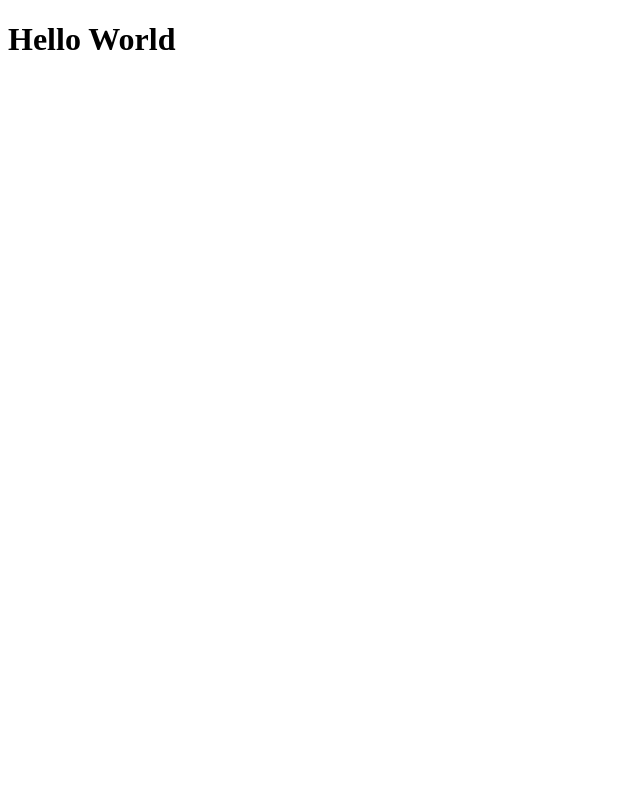
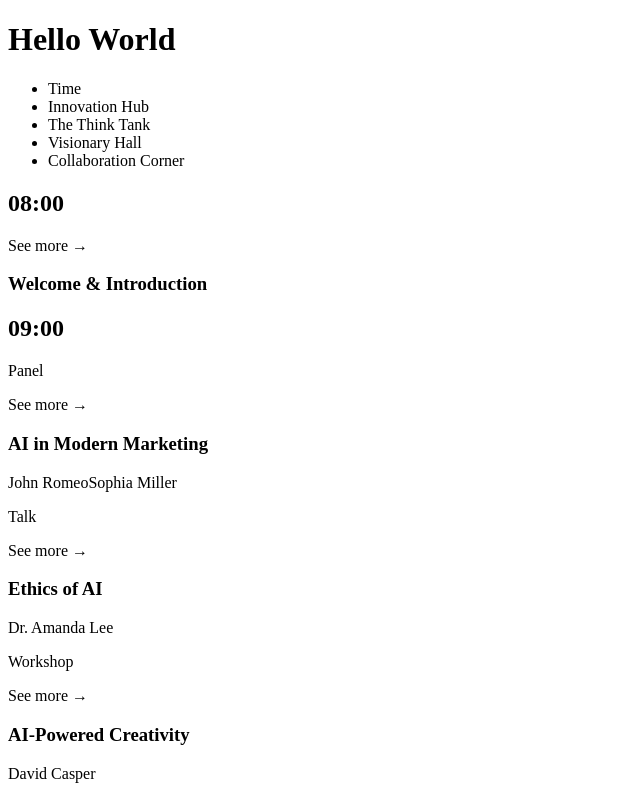
Before and after one commit to MatthiasKaesch/portfolio, a React (Vite) app in the folder event-table/: page / in a window 1280 px wide. Shown: the top 799 px of the page, without its empty margins (0-640 px from the left). Built offline with nearby package versions, Linux system fonts and the light colour scheme.

Commit message:
update App component

```diff
--- a/event-table/src/App.jsx
+++ b/event-table/src/App.jsx
@@ -1,10 +1,33 @@
+import rooms from '../data/roomlist.json'
+import timeSlotsData from '../data/timeslots.json'
 import './App.css'
 
+import Timeslot from './Timeslot'
+
 function App() {
+  console.clear()
+  // Convert timeslots object to an array
+  const timeslots = Object.entries(timeSlotsData).map(([key, value]) => ({
+    id: key,
+    ...value,
+  }))
+
   return (
-    <>
+    <div className="wrapper">
       <h1>Hello World</h1>
-    </>
+      <ul className="list maingrid_rooms" id="rooms">
+        <li className="roomlist_item griditem">Time</li>
+        {rooms.map((room) => {
+          return <li className="roomlist_item griditem">{room.name}</li>
+        })}
+      </ul>
+
+      {timeslots.map((data) => {
+        return (
+          <Timeslot id={data.id} time={data.timeslot} events={data.events} />
+        )
+      })}
+    </div>
   )
 }
 
```
